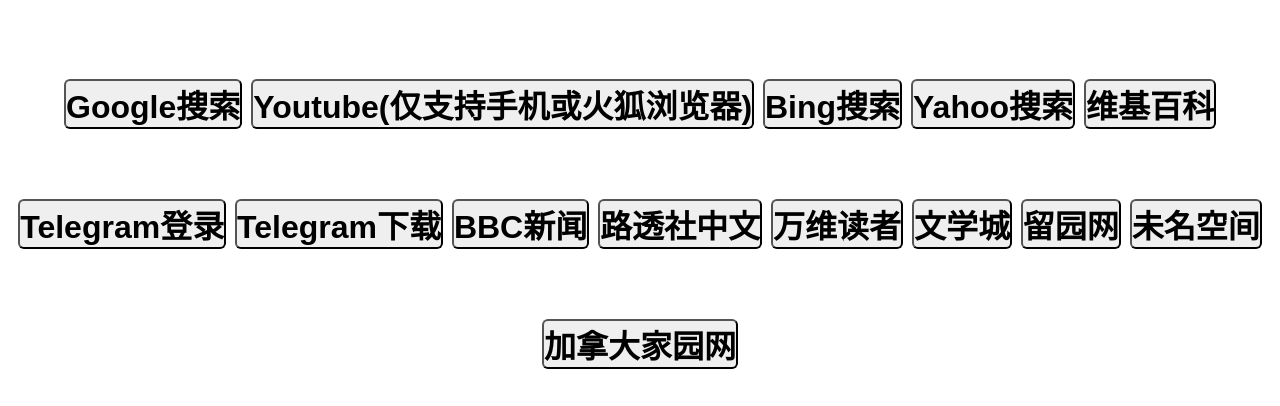
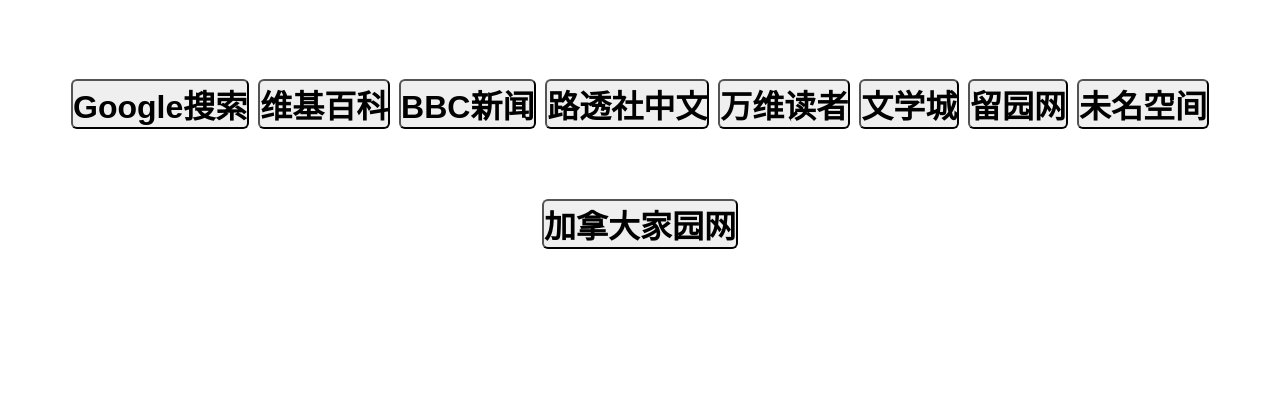
Before and after one commit to goww/goww, a website: page index.html in a window 1280 px wide. Shown: the part 226-632 px from the top of the page. Drawn offline with nearby package versions, Linux system fonts and the light colour scheme.

Commit message:
Update index.html

```diff
--- a/index.html
+++ b/index.html
@@ -28,12 +28,7 @@
         <input id="addrAccess" class="lead-title button1" type="button" onclick="onsubmit" value="访问网站"/>
       </p>
       <input class="lead-title button1" type="button" onclick="window.location.href='/https/www.google.com'" value="Google搜索"/>
-      <input class="lead-title button1" type="button" onclick="window.location.href='/https/www.youtube.com'" value="Youtube(仅支持手机或火狐浏览器)"/>
-      <input class="lead-title button1" type="button" onclick="window.location.href='/https/www.bing.com/?mkt=en-us'" value="Bing搜索"/>
-      <input class="lead-title button1" type="button" onclick="window.location.href='/https/search.yahoo.com/'" value="Yahoo搜索"/>
       <input class="lead-title button1" type="button" onclick="window.location.href='/https/zh.wikipedia.org'" value="维基百科"/>
-      <input class="lead-title button1" type="button" onclick="window.location.href='/https/web.telegram.org'" value="Telegram登录"/>
-      <input class="lead-title button1" type="button" onclick="window.location.href='https://github.com/esu-tg/tg-app/blob/master/README.md'" value="Telegram下载"/>
       <input class="lead-title button1" type="button" onclick="window.location.href='/https/www.bbc.com/zhongwen/simp'" value="BBC新闻"/>
       <input class="lead-title button1" type="button" onclick="window.location.href='/https/cn.reuters.com/'" value="路透社中文"/>
       <input class="lead-title button1" type="button" onclick="window.location.href='/http/news.creaders.net/headline/'" value="万维读者"/>
```
